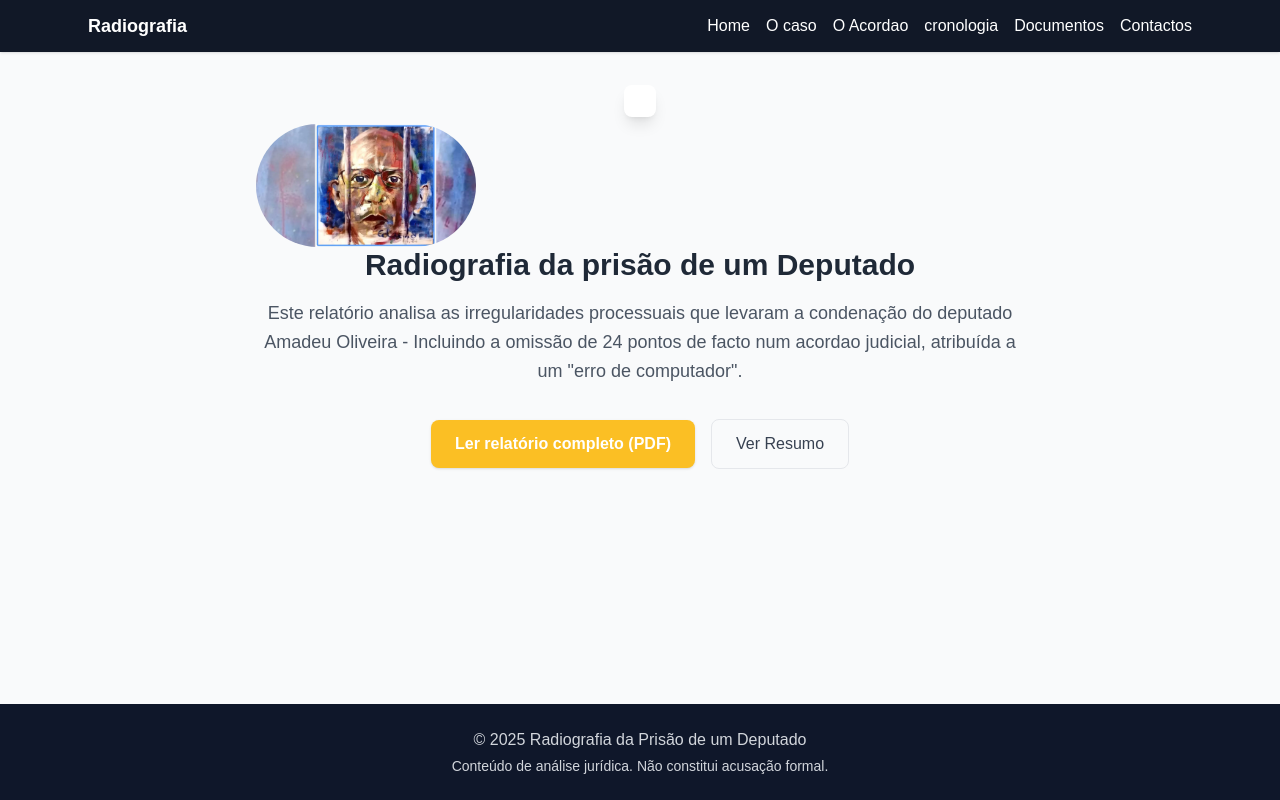
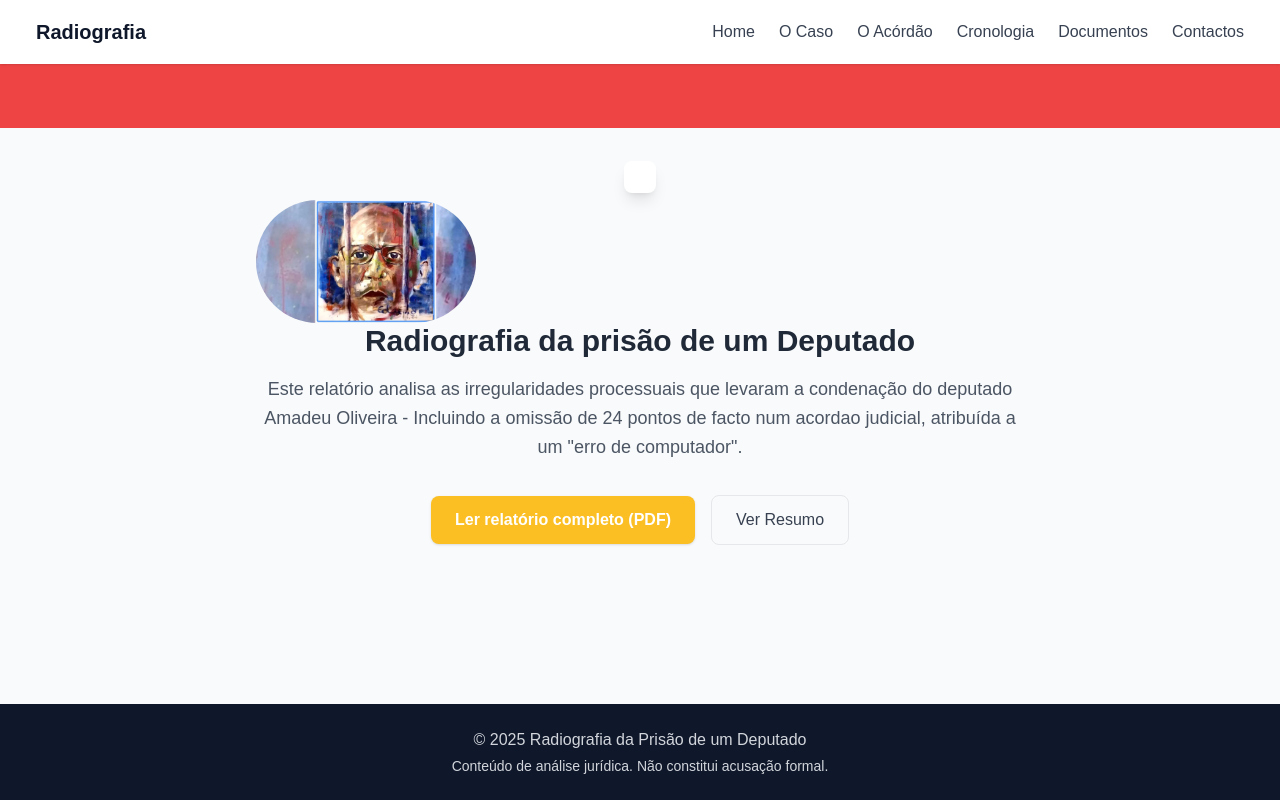
Before and after one commit to aldirleyazevedogomes-beep/radiografia-site, a Next.js app: page / in a window 1280 px wide. Built offline with nearby package versions, Linux system fonts and the light colour scheme.

Commit message:
Corrige alinhamento e centraliza layout

```diff
--- a/src/components/Layout.js
+++ b/src/components/Layout.js
@@ -6,6 +6,7 @@ export default function Layout({ children }) {
       <Navbar />
 
       <main className="flex-1">
+        <div className="bg-red-500 text-white text-center p-8"></div>
         <div className="container mx-auto px-4 py-12">
           {children}
         </div>
--- a/src/components/Navbar.js
+++ b/src/components/Navbar.js
@@ -1,32 +1,34 @@
 import Link from "next/link";
+
 export default function Navbar() {
   const links = [
-        {name: "Home", href: "/"},
-        {name: "O caso", href: "/caso"},
-        {name: "O Acordao", href: "/acordao"},
-        {name: "cronologia", href: "/cronologia"},
-        {name: "Documentos", href: "/documentos"},
-        {name: "Contactos", href: "/contactos"},
+    { name: "Home", href: "/" },
+    { name: "O Caso", href: "/caso" },
+    { name: "O Acórdão", href: "/acordao" },
+    { name: "Cronologia", href: "/cronologia" },
+    { name: "Documentos", href: "/documentos" },
+    { name: "Contactos", href: "/contactos" },
   ];
 
   return (
-        <nav className="bg-gray-900 text-white sticky top-0 z-50 shadow">
-            <div className="max-w-6xl mx-auto flex justify-between items-center px-6 py-3">
-                <Link href="/" className="font-semibold text-lg">
+    <header className="bg-white shadow sticky top-0 z-50">
+      <div className="container mx-auto flex justify-between items-center h-16 px-4">
+        <Link href="/" className="text-primary font-extrabold text-xl">
           Radiografia
         </Link>
-                <div className="flex space-x-4">
+
+        <nav className="hidden md:flex space-x-6">
           {links.map((link) => (
             <Link
               key={link.name}
               href={link.href}
-                            className="hover:text-yellow-400 transition"
+              className="text-gray-700 hover:text-accent font-medium transition"
             >
               {link.name}
             </Link>
           ))}
+        </nav>
       </div>
-            </div>
-        </nav>
-    )
+    </header>
+  );
 }
--- a/src/pages/index.js
+++ b/src/pages/index.js
@@ -2,9 +2,11 @@ import Image from 'next/image'
 import Link from 'next/link'
 import Layout from '../components/Layout'
 
+console.log("Tailwind test loaded");
+
 export default function Home() {
   return (
-    <Layout>
+        <Layout>
         <section className="text-center">
             <div className="max-w-3xl mx-auto">
                 <div className="inline-block bg-white p-4 rounded-lg shadow-lg -mt-16"></div>
```
Lines whose indentation alone changed are shown as unchanged.
